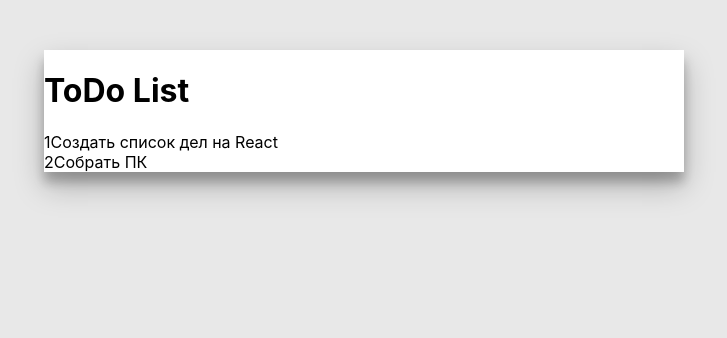
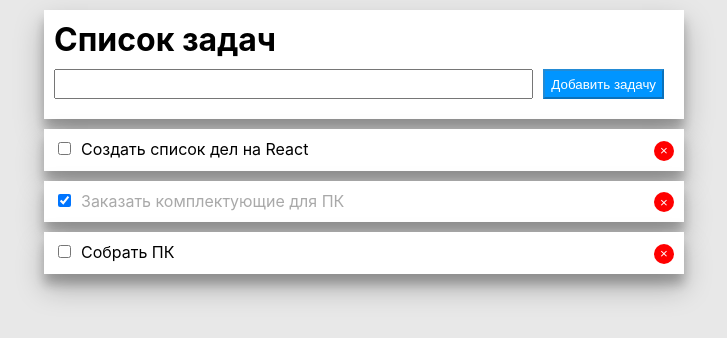
Before and after one commit to Baraboshin/react-todo, a React (Create React App) app: page / in a window 1280 px wide. Shown: the top 338 px of the page, without its empty margins (276-1003 px from the left). Built offline with nearby package versions, Linux system fonts and the light colour scheme.

Commit message:
TDL-1 -- Added remove and create new todo

```diff
--- a/src/App.js
+++ b/src/App.js
@@ -1,7 +1,11 @@
+import React from 'react'
 import TodoList from "./ToDo/TodoList";
+import AddTodo from "./ToDo/AddTodo";
+import Context from "./context";
 
 function App() {
-  const todos = [
+  const [todos, setTodos] = React.useState(
+    [
       {
         id: 1,
         completed: false,
@@ -9,18 +13,56 @@ function App() {
       },
       {
         id: 2,
+        completed: true,
+        title: 'Заказать комплектующие для ПК'
+      },
+      {
+        id: 3,
         completed: false,
         title: 'Собрать ПК'
       },
-  ];
+    ]
+  );
+
+  function toggleTodo(id) {
+    setTodos(todos.map(todo => {
+      if (todo.id === id) {
+        todo.completed =!todo.completed;
+      }
+      return todo;
+    }),
+    )
+  }
+
+  function removeTodo(id) {
+    setTodos(todos.filter(todo => todo.id !== id))
+  }
+
+  function addTodo(title) {
+    setTodos(todos.concat([{
+      title,
+      id: Date.now(),
+      completed: false,
+    }]))
+  }
 
   return (
+    <Context.Provider value={{removeTodo: removeTodo}}>
       <div className={'wrapper'}>
         <div className={'list'}>
-        <h1>ToDo List</h1>
-        <TodoList todos={todos}/>
+          <header>
+            <h1>Список задач</h1>
+            <AddTodo onCreate={addTodo}/>
+            {!todos.length ? <p className={'list-empty'}>Список задач пуст</p> : <></>}
+          </header>
+          {todos.length ? (
+            <TodoList todos={todos} onToggle={toggleTodo}/>
+          ) : (
+            <></>
+          )}
         </div>
       </div>
+    </Context.Provider>
   );
 }
 
--- /dev/null
+++ b/src/ToDo/AddTodo.js
@@ -0,0 +1,44 @@
+import React, { useState } from 'react'
+import PropTypes from 'prop-types'
+
+const style = {
+  form: {
+    display: 'flex',
+    margin: '10px 10px 10px 0',
+  },
+  input: {
+    flexGrow: 1,
+    padding: '5px',
+    height: '30px',
+    marginRight: '10px',
+  },
+  button: {
+    height: '30px',
+  }
+};
+
+
+function AddTodo({ onCreate }) {
+  const [value, setValue] = useState('');
+
+  function submitHandler(event) {
+    event.preventDefault()
+    if (value.trim()){
+      onCreate(value)
+      setValue('')
+    }
+  }
+
+  return(
+    <form style={style.form} onSubmit={submitHandler}>
+      <input style={style.input} value={value} onChange={event => setValue(event.target.value)}/>
+      <button type="submit" className={'btn-primary'} disabled={!value}>Добавить задачу</button>
+    </form>
+  )
+}
+
+AddTodo.propTypes = {
+  onCreate: PropTypes.func.isRequired
+};
+
+export default AddTodo
--- a/src/ToDo/TodoItem.js
+++ b/src/ToDo/TodoItem.js
@@ -1,17 +1,67 @@
+import React, { useContext } from 'react'
+import PropTypes from "prop-types"
+import Context from "../context";
 
-const style= {
+const style = {
   li: {
     display: 'flex',
+    justifyContent: 'space-between',
+    margin: '0 0 10px 0',
+    padding: '10px',
+    background: 'white',
+    boxShadow: '0 14px 28px rgba(0, 0, 0, 0.25), 0 10px 10px rgba(0, 0, 0, 0.22)',
+  },
+  input: {
+    marginRight: '10px',
+  },
+  buttonRemove: {
+    width: '20px',
+    height: '20px',
+    marginLeft: '10px',
+    border: 'none',
+    color: 'white',
+    background: 'red',
+    borderRadius: '50%',
+    cursor: 'pointer',
   }
 }
 
-export default function TodoItem({ todo, index }) {
-   return(
-     <li style={style.li}>
-       <div> {index + 1} </div>
-       <div>
-         {todo.title}
-       </div>
-     </li>
-   )
+function TodoItem({ todo, index, onChange }) {
+const { removeTodo } = useContext(Context)
+
+const classes = ['todo-title'];
+if (todo.completed) {
+  classes.push('done')
+}
+ return(
+   <li style={style.li}>
+     <span>
+       <input
+         type="checkbox"
+         style={style.input}
+         checked={todo.completed}
+         onChange={() => { onChange(todo.id) }}
+       />
+     </span>
+     <span className={classes.join(' ')}>
+       {todo.title}
+     </span>
+     <span>
+       <button
+         style={style.buttonRemove}
+         onClick={removeTodo.bind(null, todo.id)}
+       >
+         &times;
+       </button>
+     </span>
+   </li>
+ )
+}
+
+ TodoItem.propTypes = {
+  todo: PropTypes.object.isRequired,
+   index: PropTypes.number,
+   onChange: PropTypes.func.isRequired,
  }
+
+export default TodoItem
--- a/src/ToDo/TodoList.js
+++ b/src/ToDo/TodoList.js
@@ -1,23 +1,31 @@
 import TodoItem from "./TodoItem";
+import PropTypes from "prop-types"
 
 const styles = {
   ul: {
     listStyle: 'none',
     margin: 0,
     padding: 0,
-  }
-}
+  },
+};
 
-export default function TodoList(props) {
+function TodoList(props) {
   return(
     <ul style={styles.ul}>
       {
         props.todos.map((todo, idx) => {
           return (
-            <TodoItem todo={todo} index={idx} key={todo.id}/>
+            <TodoItem todo={todo} index={idx} key={todo.id} onChange={props.onToggle}/>
           )
         })
       }
     </ul>
   )
 }
+
+TodoList.propTypes = {
+  todos: PropTypes.arrayOf(PropTypes.object).isRequired,
+  onToggle: PropTypes.func.isRequired,
+};
+
+export default TodoList;
--- /dev/null
+++ b/src/context.js
@@ -0,0 +1,5 @@
+import React from 'react'
+
+const Context = React.createContext();
+
+export default Context
--- a/src/index.css
+++ b/src/index.css
@@ -1,3 +1,7 @@
+*{
+  box-sizing: border-box;
+}
+
 body {
   margin: 0;
   font-family: -apple-system, BlinkMacSystemFont, 'Segoe UI', 'Roboto', 'Oxygen',
@@ -20,8 +24,33 @@ code {
 }
 .list {
   width: 50%;
-  margin: 50px;
-  min-height: 100px;
+}
+
+.list header {
+  padding: 10px;
+  margin: 10px 0;
   background: white;
-  box-shadow: 0 14px 28px rgba(0,0,0,0.25), 0 10px 10px rgba(0,0,0,0.22);
+  box-shadow: 0 14px 28px rgba(0, 0, 0, 0.25), 0 10px 10px rgba(0, 0, 0, 0.22);
 }
+
+.list list-empty {
+  padding: 0;
+  margin: 0;
+}
+
+.list header h1 {
+  margin: 0 0 10px 0 ;
+}
+.todo-title {
+  flex-grow: 1;
+  cursor: default;
+  word-break: break-word;
+}
+.done {
+  color: darkgray;
+}
+
+.btn-primary {
+  color: white;
+  background: #0095ff;
+}
```
Lines whose indentation alone changed are shown as unchanged.
